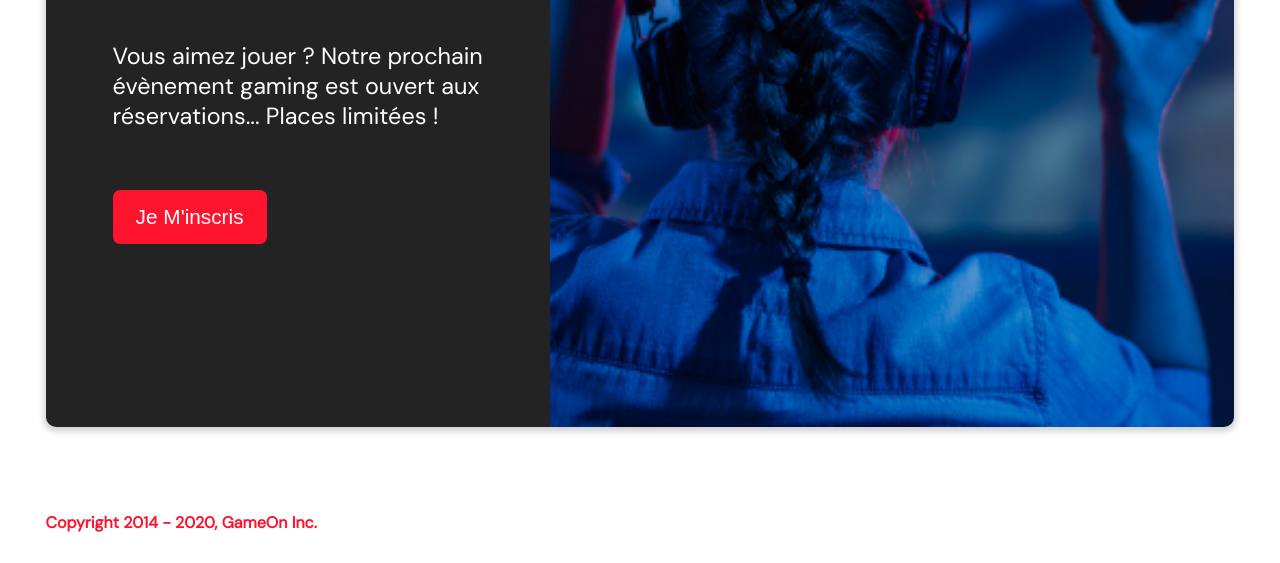
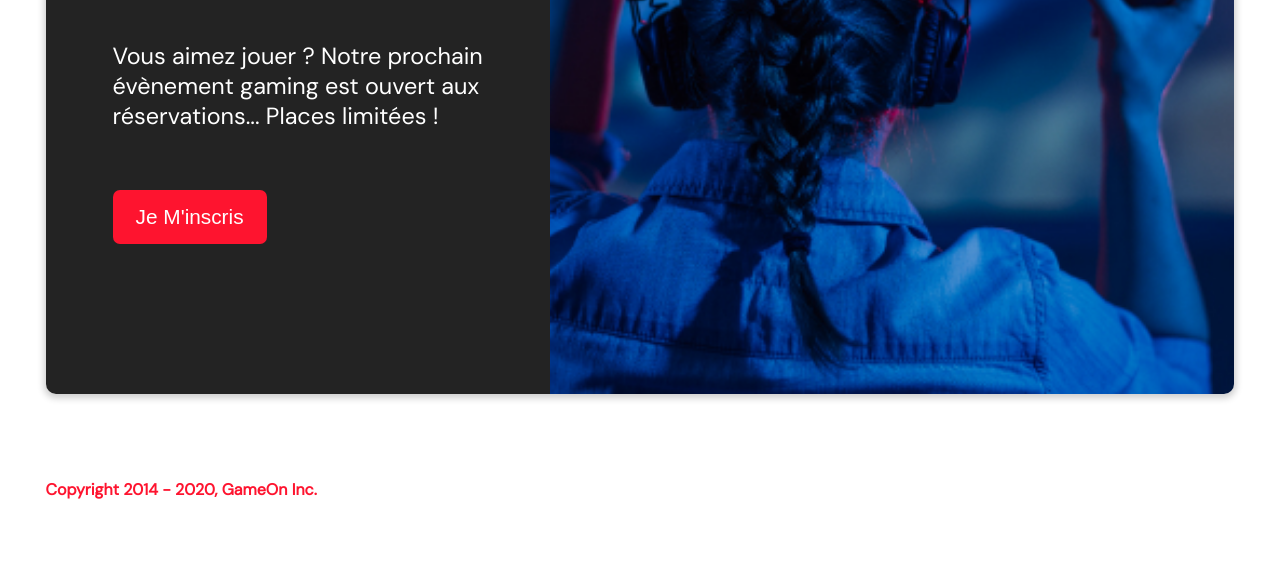
Before and after one commit to Franck79/FranckMoeuf_4_25062021, a website: page index.html in a window 1280 px wide. Shown: the part 472-1035 px from the top of the page. After the commit the page ends 1002 px from the top, so only its background shows below. Drawn offline with Linux system fonts and the light colour scheme.

Commit message:
re-size .hero-section in modal.css

```diff
--- a/css/modal.css
+++ b/css/modal.css
@@ -407,7 +407,7 @@ input[data-error]::after {
   font-size: 16px;
 }
 .hero-section {
-  min-height: 93vh;
+  /*min-height: 93vh;*/
   border-radius: 10px;
   display: grid;
   grid-template-columns: repeat(12, 1fr);
```
